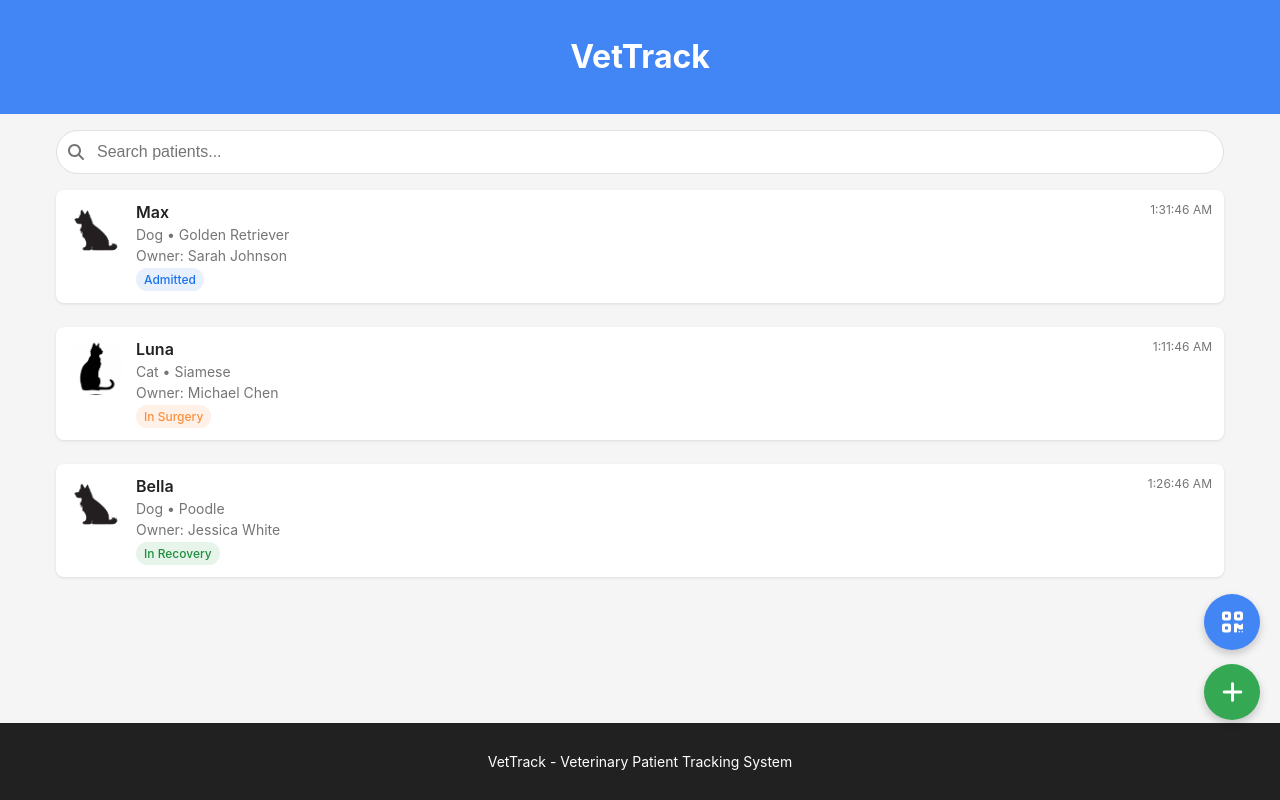
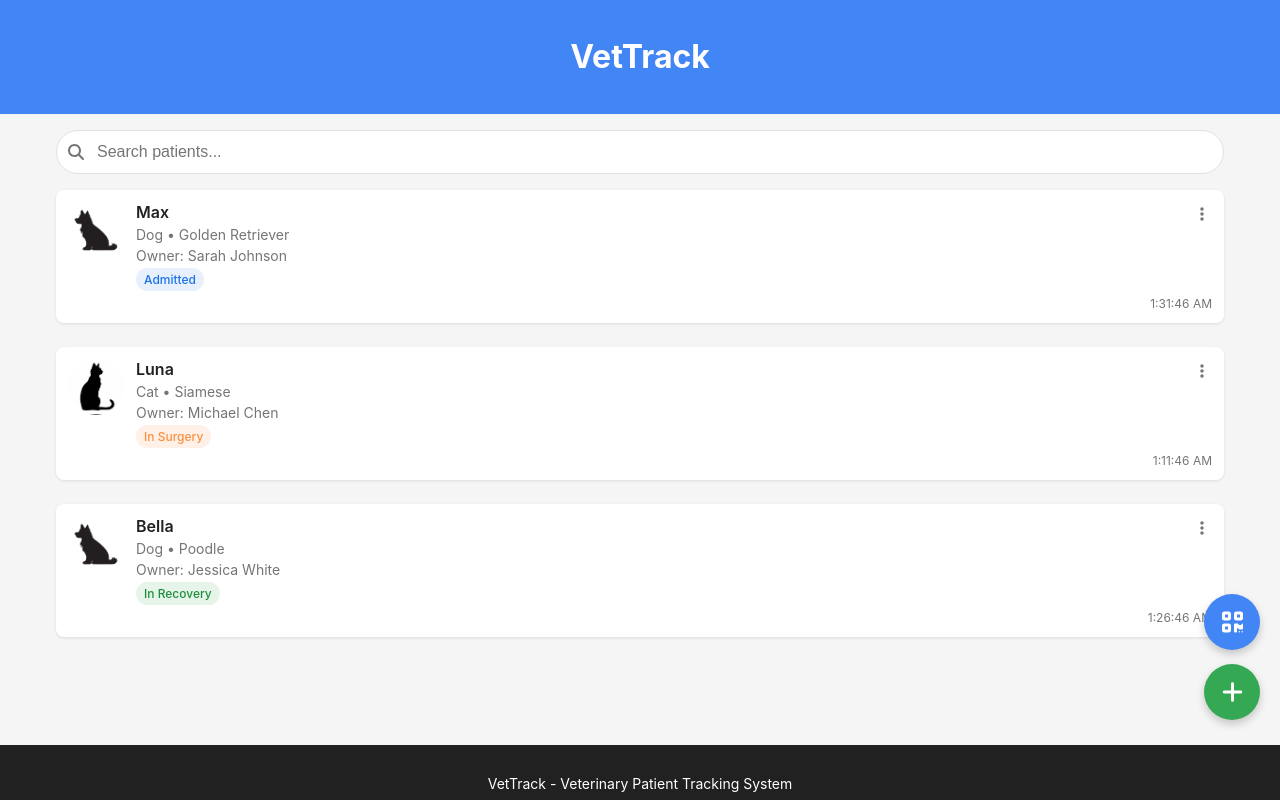
Before and after one commit to TBrownCode/vettrack, a React (Create React App) app: page / in a window 1280 px wide. Built offline with nearby package versions, Linux system fonts and the light colour scheme.

Commit message:
added delete patients buttons

```diff
--- a/src/components/PatientCard.js
+++ b/src/components/PatientCard.js
@@ -1,9 +1,11 @@
-import React from 'react';
-import { useNavigate } from 'react-router-dom';
+// src/components/PatientCard.js
+import React, { useState } from 'react';
+import { FontAwesomeIcon } from '@fortawesome/react-fontawesome';
+import { faTrash, faEllipsisV } from '@fortawesome/free-solid-svg-icons';
 import '../styles/PatientCard.css';
 
-const PatientCard = ({ patient }) => {
-  const navigate = useNavigate();
+const PatientCard = ({ patient, onClick, onDelete }) => {
+  const [showOptions, setShowOptions] = useState(false);
 
   // Get appropriate status styles
   const getStatusStyle = (status) => {
@@ -14,11 +16,24 @@ const PatientCard = ({ patient }) => {
     return 'status-default';
   };
 
+  const handleDelete = (e) => {
+    // Stop event from propagating to parent (which would navigate to detail view)
+    e.stopPropagation();
+    // Confirm deletion
+    if (window.confirm(`Are you sure you want to delete ${patient.name}?`)) {
+      onDelete(patient.id);
+    }
+    // Hide options menu
+    setShowOptions(false);
+  };
+
+  const toggleOptions = (e) => {
+    e.stopPropagation();
+    setShowOptions(!showOptions);
+  };
+
   return (
-    <div
-      className="patient-card"
-      onClick={() => navigate(`/patient/${patient.id}`)}
-    >
+    <div className="patient-card" onClick={onClick}>
       <div className="patient-avatar">
         <img src={patient.photoUrl || '/images/placeholder-pet.png'} alt={patient.name} />
       </div>
@@ -30,6 +45,29 @@ const PatientCard = ({ patient }) => {
           {patient.status}
         </div>
       </div>
+
+      {/* Options button - moved to top right corner */}
+      <button
+        className="patient-options-button"
+        onClick={toggleOptions}
+        aria-label="Patient options"
+      >
+        <FontAwesomeIcon icon={faEllipsisV} />
+      </button>
+
+      {/* Options menu */}
+      {showOptions && (
+        <div className="patient-options-menu">
+          <button
+            className="patient-delete-option"
+            onClick={handleDelete}
+          >
+            <FontAwesomeIcon icon={faTrash} /> Delete
+          </button>
+        </div>
+      )}
+
+      {/* Time moved to bottom right */}
       <div className="patient-time">
         {patient.lastUpdate}
       </div>
--- a/src/pages/Home.js
+++ b/src/pages/Home.js
@@ -5,7 +5,7 @@ import { FontAwesomeIcon } from '@fortawesome/react-fontawesome';
 import { faSearch, faQrcode, faPlus } from '@fortawesome/free-solid-svg-icons';
 import PatientCard from '../components/PatientCard';
 import NewPatientForm from '../components/NewPatientForm';
-import { getPatients, addPatient } from '../services/patientService';
+import { getPatients, addPatient, deletePatient } from '../services/patientService';
 import '../styles/Home.css';
 
 const Home = () => {
@@ -56,6 +56,22 @@ const Home = () => {
     }
   };
 
+  // Add this delete handler function
+  const handleDeletePatient = async (id) => {
+    try {
+      setLoading(true);
+      await deletePatient(id);
+
+      // Remove the patient from state
+      setPatients(prevPatients => prevPatients.filter(p => p.id !== id));
+    } catch (error) {
+      console.error('Error deleting patient:', error);
+      alert('Failed to delete patient');
+    } finally {
+      setLoading(false);
+    }
+  };
+
   return (
     <div className="home-container">
       <div className="search-container">
@@ -82,6 +98,7 @@ const Home = () => {
               key={patient.id}
               patient={patient}
               onClick={() => navigate(`/patient/${patient.id}`)}
+              onDelete={handleDeletePatient}
             />
           ))
         )}
--- a/src/pages/PatientDetail.js
+++ b/src/pages/PatientDetail.js
@@ -1,8 +1,8 @@
 import React, { useState, useEffect } from 'react';
 import { useParams, useNavigate } from 'react-router-dom';
 import { FontAwesomeIcon } from '@fortawesome/react-fontawesome';
-import { faCamera, faQrcode, faChevronDown, faCheck, faPaperPlane } from '@fortawesome/free-solid-svg-icons';
-import { getPatientById, updatePatientStatus } from '../services/patientService';
+import { faCamera, faQrcode, faChevronDown, faCheck, faPaperPlane, faTrash } from '@fortawesome/free-solid-svg-icons';
+import { getPatientById, updatePatientStatus, deletePatient } from '../services/patientService';
 import '../styles/PatientDetail.css';
 import CameraCapture from '../components/CameraCapture';
 import { updatePatientPhoto } from '../services/patientService';
@@ -66,8 +66,6 @@ const PatientDetail = () => {
     setShowCamera(true);
   };
 
-// In PatientDetail.js
-
   const handleCapturePhoto = async (photoData) => {
     console.log("Photo captured! Data length:", photoData?.length || 0);
     // Add a simple validation check for the image data
@@ -107,6 +105,20 @@ const handleCapturePhoto = async (photoData) => {
     // Navigate to send update page (to be implemented later)
     alert('Send update functionality will be implemented in the next phase');
     // navigate(`/send-update/${id}`);
+  };
+
+  // Add this delete handler function
+  const handleDeletePatient = async () => {
+    if (window.confirm(`Are you sure you want to delete ${patient.name}?`)) {
+      try {
+        await deletePatient(id);
+        // Navigate back to the home page
+        navigate('/');
+      } catch (error) {
+        console.error('Error deleting patient:', error);
+        alert('Failed to delete patient');
+      }
+    }
   };
 
   if (loading) {
@@ -195,7 +207,17 @@ const handleCapturePhoto = async (photoData) => {
           <FontAwesomeIcon icon={faQrcode} />
           View/Print QR Code
         </button>
+
+        {/* Add this button */}
+        <button
+          className="action-button danger"
+          onClick={handleDeletePatient}
+        >
+          <FontAwesomeIcon icon={faTrash} />
+          Delete Patient
+        </button>
       </div>
+
       {showCamera && (
         <SimpleCameraCapture
           onCapture={handleCapturePhoto}
--- a/src/services/patientService.js
+++ b/src/services/patientService.js
@@ -118,3 +118,21 @@ export const addPatient = async (patientData) => {
 
   return newPatient;
 };
+
+// Delete patient
+export const deletePatient = async (id) => {
+  // Simulate API delay
+  await new Promise(resolve => setTimeout(resolve, 300));
+
+  // Find the patient index
+  const patientIndex = mockPatients.findIndex(p => p.id === id);
+
+  if (patientIndex === -1) {
+    throw new Error(`Patient with ID ${id} not found`);
+  }
+
+  // Remove the patient from the array
+  mockPatients.splice(patientIndex, 1);
+
+  return { success: true, message: 'Patient deleted successfully' };
+};
--- a/src/styles/PatientCard.css
+++ b/src/styles/PatientCard.css
@@ -8,6 +8,7 @@
     margin-bottom: 12px;
     cursor: pointer;
     transition: transform 0.2s, box-shadow 0.2s;
+    padding-bottom: 32px;
   }
 
   .patient-card:hover {
@@ -87,8 +88,52 @@
 
   .patient-time {
     position: absolute;
-    top: 12px;
+    bottom: 12px;
     right: 12px;
     font-size: 0.75rem;
     color: var(--text-secondary);
   }
+
+  /* Add to PatientCard.css */
+
+.patient-options-button {
+  position: absolute;
+  top: 12px;
+  right: 12px;
+  background: none;
+  border: none;
+  color: var(--text-secondary);
+  padding: 4px 8px;
+  font-size: 1rem;
+  cursor: pointer;
+  z-index: 2;
+}
+
+.patient-options-menu {
+  position: absolute;
+  top: 36px;
+  right: 12px;
+  background-color: white;
+  border: 1px solid var(--border-color);
+  border-radius: 4px;
+  box-shadow: 0 2px 8px rgba(0, 0, 0, 0.1);
+  z-index: 3;
+}
+
+.patient-delete-option {
+  display: flex;
+  align-items: center;
+  gap: 8px;
+  padding: 8px 16px;
+  border: none;
+  background: none;
+  color: #d32f2f; /* Red color for delete */
+  font-size: 0.875rem;
+  width: 100%;
+  text-align: left;
+  cursor: pointer;
+}
+
+.patient-delete-option:hover {
+  background-color: #f5f5f5;
+}
--- a/src/styles/PatientDetail.css
+++ b/src/styles/PatientDetail.css
@@ -182,3 +182,13 @@
   .error-container {
     color: var(--error-color);
   }
+
+  .action-button.danger {
+  background-color: #f44336; /* Red color for danger */
+  color: white;
+  border: none;
+}
+
+.action-button.danger:hover {
+  background-color: #d32f2f; /* Darker red on hover */
+}
```
Lines whose indentation alone changed are shown as unchanged.
